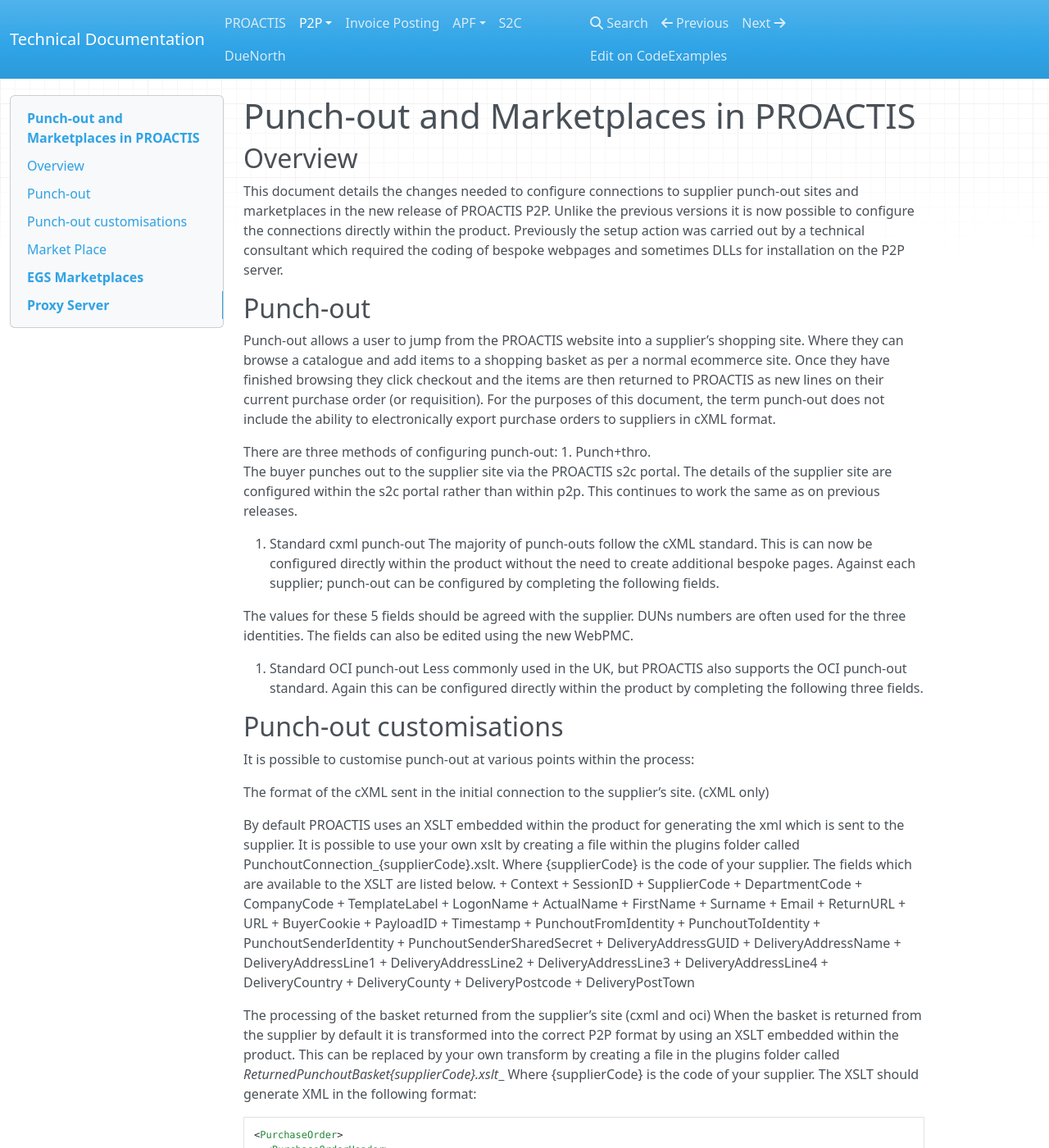
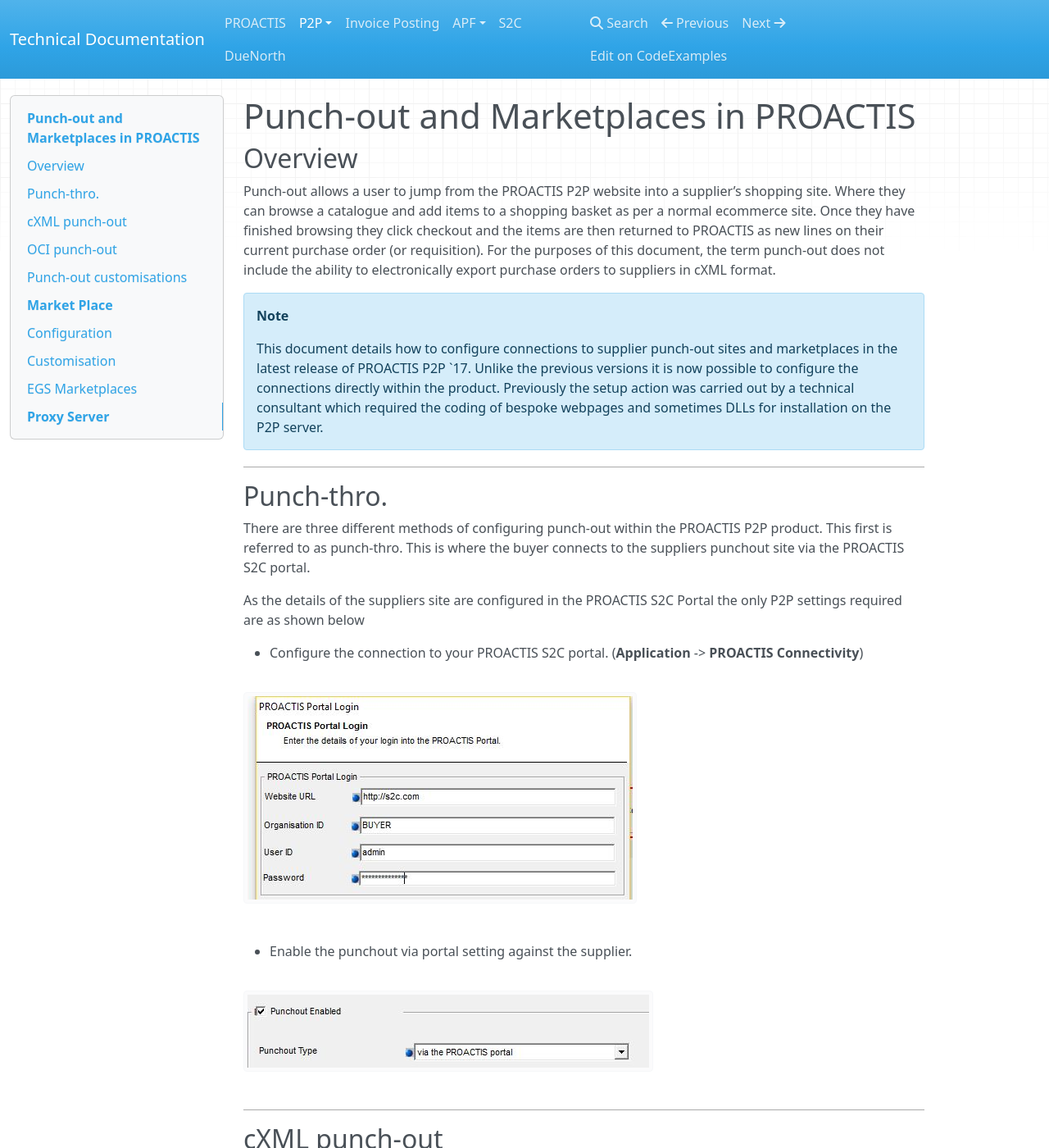
Before and after one commit to proactis-documentation/documentation-source, an MkDocs documentation site: the page built from docs/p2p/punchout.md, in a window 1280 px wide and 1400 px high. Shown: the whole window at 82% size. Built offline with MkDocs 1.6.1, drawn with Linux system fonts in a browser that asks for light colours; nearby versions of some CDN libraries; old or Windows-style settings are respelled for this version of MkDocs; some of the changed text lies outside the part shown.

Commit message:
punchout

````diff
--- a/docs/p2p/punchout.md
+++ b/docs/p2p/punchout.md
@@ -1,39 +1,69 @@
 # Punch-out and Marketplaces in PROACTIS
 
 ## Overview
-This document details the changes needed to configure connections to supplier punch-out sites and marketplaces in the new release of PROACTIS P2P.
-Unlike the previous versions it is now possible to configure the connections directly within the product.  Previously the setup action was carried out by a technical consultant which required the coding of bespoke webpages and sometimes DLLs for installation on the P2P server.
-
-## Punch-out
-Punch-out allows a user to jump from the PROACTIS website into a supplier’s shopping site.  Where they can browse a catalogue and add items to a shopping basket as per a normal ecommerce site.  Once they have finished browsing they click checkout and the items are then returned to PROACTIS as new lines on their current purchase order (or requisition).
+Punch-out allows a user to jump from the PROACTIS P2P website into a supplier’s shopping site.  Where they can browse a catalogue and add items to a shopping basket as per a normal ecommerce site.  Once they have finished browsing they click checkout and the items are then returned to PROACTIS as new lines on their current purchase order (or requisition).
 For the purposes of this document, the term punch-out does not include the ability to electronically export purchase orders to suppliers in cXML format.
 
-There are three methods of configuring punch-out:
-1.	Punch+thro.
-The buyer punches out to the supplier site via the PROACTIS s2c portal.  The details of the supplier site are configured within the s2c portal rather than within p2p.  This continues to work the same as on previous releases.
+!!!Note
 
-2.	Standard cxml punch-out
-The majority of punch-outs follow the cXML standard.  This is can now be configured directly within the product without the need to create additional bespoke pages.
-Against each supplier; punch-out can be configured by completing the following fields.
+    This document details how to configure connections to supplier punch-out sites and marketplaces in the latest release of PROACTIS P2P `17.
+    Unlike the previous versions it is now possible to configure the connections directly within the product.  Previously the setup action was carried out by a technical consultant which required the coding of bespoke webpages and sometimes DLLs for installation on the P2P server.
 
-The values for these 5 fields should be agreed with the supplier.  DUNs numbers are often used for the three identities.
-The fields can also be edited using the new WebPMC.
+---
+
+## Punch-thro.
+There are three different methods of configuring punch-out within the PROACTIS P2P product.   This first is referred to as punch-thro.  This is where the buyer connects to the suppliers punchout site via the PROACTIS S2C portal.
+
+As the details of the suppliers site are configured in the PROACTIS S2C Portal the only P2P settings required are as shown below
+
++   Configure the connection to your PROACTIS S2C portal.  (__Application__ -> __PROACTIS Connectivity__)
+
+![alt text](../img/p2p/punchout/s2c.bmp "cxml")
+
++   Enable the punchout via portal setting against the supplier.
+
+![alt text](../img/p2p/punchout/thru-settings.bmp "cxml")
+
+---
+
+## cXML punch-out
+
+The majority of punch-outs follow the [cXML](http://cxml.org/) standard.  This can be configured directly within the P2P product by completeing the following fields against a supplier.
+
+![alt text](../img/p2p/punchout/cxml-settings.bmp "cxml")
 
 
-3.	Standard OCI punch-out
-Less commonly used in the UK, but PROACTIS also supports the OCI punch-out standard.  Again this can be configured directly within the product by completing the following three fields.
+
+!!! Note
+
+    +   The values for these 5 fields should be agreed with the supplier however DUNs numbers are often used for the three identities.
+    +   The fields can also be edited using the new WebPMC.
+
+---
+
+## OCI punch-out
+
+Less commonly used in the UK, but PROACTIS also supports the [Open Catalog Interface](https://en.wikipedia.org/wiki/Open_Catalog_Interface) (OCI) punch-out standard.  Again this can be configured directly within the product by completing the following three fields.
+
+![alt text](../img/p2p/punchout/oci-settings.bmp "oci")
+
+!!! Note
+
+    The supplier will normally provide you with their URL and your sender identity and secret.
 
 
+---
 
 ## Punch-out customisations
 It is possible to customise punch-out at various points within the process:
 
-The format of the cXML sent in the initial connection to the supplier’s site. (cXML only)
+### cXML Handshake
+The format of the cXML sent in the initial connection to the supplier’s site is generated from an XML using an XSLT transformation.  By default PROACTIS uses an XSLT embedded within the product however it is possible to use your own xslt by creating a file within the plugins folder called __PunchoutConnection_{supplierCode}.xslt__.  Where _{supplierCode}_ is the code of your supplier.
 
-By default PROACTIS uses an XSLT embedded within the product for generating the xml which is sent to the supplier.  It is possible to use your own xslt by creating a file within the plugins folder called PunchoutConnection_{supplierCode}.xslt.  Where {supplierCode} is the code of your supplier.
 The fields which are available to the XSLT are listed below.
-+	Context
-+	SessionID
+
++ Context
++ SessionID
 +	SupplierCode
 +	DepartmentCode
 +	CompanyCode
@@ -63,10 +93,9 @@
 +	DeliveryPostcode
 +	DeliveryPostTown
 
-
-The processing of the basket returned from the supplier’s site (cxml and oci)
-When the basket is returned from the supplier by default it is transformed into the correct P2P format by using an XSLT embedded within the product.  This can be replaced by your own transform by creating a file in the plugins folder called __ReturnedPunchoutBasket_{supplierCode}.xslt__ Where {supplierCode} is the code of your supplier.
-The XSLT should generate XML in the following format:
+### cXML & OCI Returned Basket
+When the basket is returned from the supplier by default it is transformed into the correct P2P format by using an XSLT embedded within the product.  This can be replaced by your own transform by creating a file in the plugins folder called __ReturnedPunchoutBasket_{supplierCode}.xslt__ Where _{supplierCode}_ is the code of your supplier.
+The XSLT must generate XML in the following format:
 
 ```xml
 <PurchaseOrder>
@@ -93,26 +122,29 @@
 </PurchaseOrder>
 ```
 
-The method in which the items are returned from the supplier’s site.
-By default the supplier posts their basket back to either PunchoutReturned.aspx (for cxml) or PunchoutReturnedOCI.aspx (for oci).  It is however possible for you to provide your own page for processing the returned basket.  This is configured by completing the following field against the supplier record.
+### Custom Return Page
+By default the supplier posts their basket back to either __PunchoutReturned.aspx__ (for cxml) or __PunchoutReturnedOCI.aspx__ (for oci).  It is however possible for you to provide your own page for processing the returned basket.  This is configured by completing the following field against the supplier record.
 
-
+![alt text](../img/p2p/punchout/custom-return.bmp "return")
 
 This page should be placed in the Customer folder within the website.
 
 
-The default PunchoutReturned.aspx page looks for the basket xml in the following form fields:
+The default __PunchoutReturned.aspx__ page looks for the basket xml in the following form fields:
+
 1.	XML
 2.	cxml+urlencode
 3.	cxml+urlencoded
 4.	cXML+base64
 5.	oracleCart
 6.	the first form field
-The default PunchoutReturnedOCI.aspx page looks for the basket xml in the form fields as follows.
-+	The items are returned in arrays of fields.  Indexed from 1 onwards
-+	First it checks there is a field called NEW_ITEM+DESCRIPTION[1].  If there isn’t then it assumes that no basket items were returned.
-+	It then loops through all fields which are named in the format NEW_xxxxx[n] where xxxxx is the name of a property and n is the item number.
-+	Each of these form fields are then added into the xml.  The result xml will have the following format:
+
+The default __PunchoutReturnedOCI.aspx__ page looks for the basket xml in the form fields as follows:
+
+1. The items are returned in arrays of fields.  Indexed from 1 onwards
+2. First it checks there is a field called NEW_ITEM+DESCRIPTION[1].  If there isn’t then it assumes that no basket items were returned.
+3. It then loops through all fields which are named in the format NEW_xxxxx[n] where xxxxx is the name of a property and n is the item number.
+4. Each of these form fields are then added into the xml.  The result xml will have the following format:
 ```xml
 <PurchaseOrder>
 	<line number=1 item+description=’red pen’ etc etc />
@@ -120,15 +152,16 @@
 ```
 
 
-## Market Place
+# Market Place
 PROACTIS P2P allows users to connect to a “market place” where they can then browse catalogues of one or more suppliers.  When they have finished browsing and click check-out then their returned basket is used to create one or more draft purchase orders (or requisitions) within PROACTIS.
 Unlike previous versions of PROACTIS it is now possible to configure marketplace connections directly within the product.
 
-### Configuration
+## Configuration
 Using the “System Control” application choose the Marketplaces option from the Supplier Maintenance menu.  Add a New market place and complete both the Details and Punch-out sections.
 
 
-The following marketplace types (standards) are currently supported
+The following marketplace types (standards) are currently supported:
+
 +	CXML
 +	PROACTIS EGS
 +	Procserve
@@ -137,9 +170,10 @@
 The Supplier Code Mapped From field specifies how the supplier code in the returned basket is mapped back to the suppliers within PROACTIS.
 
 
-### Customisation
-The xml used for the initial connection is generated using an xslt embedded within the product.  It is possible to provide your own xslt by creating a file in the plugins folder called MarketPlaceConnection_{marketPlaceName}.xslt.  Where {marketPlaceName} is the name of the configured marketplace.
+## Customisation
+The xml used for the initial connection is generated using an xslt embedded within the product.  It is possible to provide your own xslt by creating a file in the plugins folder called __MarketPlaceConnection_{marketPlaceName}.xslt__.  Where _{marketPlaceName}_ is the name of the configured marketplace.
 The fields passed into the xml are listed below:
+
 +	DepartmentCode
 +	CompanyCode
 +	LogonName
@@ -154,7 +188,7 @@
 +	PunchoutSenderIdentity
 +	PunchoutSenderSharedSecret
 
-When the basket is returned from the market place by default it is transformed into the correct format by using an XSLT embedded within the product.  It is possible to provide your own xslt by creating a file in the plugins folder called MarketPlaceResult_{marketPlaceName}.xslt.  Where {marketPlaceName} is the name of the configured marketplace.
+When the basket is returned from the market place by default it is transformed into the correct format by using an XSLT embedded within the product.  It is possible to provide your own xslt by creating a file in the plugins folder called __MarketPlaceResult_{marketPlaceName}.xslt__.  Where _{marketPlaceName}_ is the name of the configured marketplace.
 The xslt needs to generate xml in the following format
 ```xml
 <PurchaseOrder>
@@ -181,7 +215,7 @@
 </PurchaseOrder>
 ```
 
-# EGS Marketplaces
+## EGS Marketplaces
 The EGS settings within the PROACTIS Connectivity snapin, do not refer to marketplace punch-out.  This are used to configure different functionality not covered by this document.
 
 
````
Also changed, not shown: docs/img/p2p/punchout/custom-return.bmp (added), docs/img/p2p/punchout/cxml-settings.bmp (added), docs/img/p2p/punchout/oci-settings.bmp (added), docs/img/p2p/punchout/s2c.bmp (added), docs/img/p2p/punchout/thru-settings.bmp (added), 1 other file.
